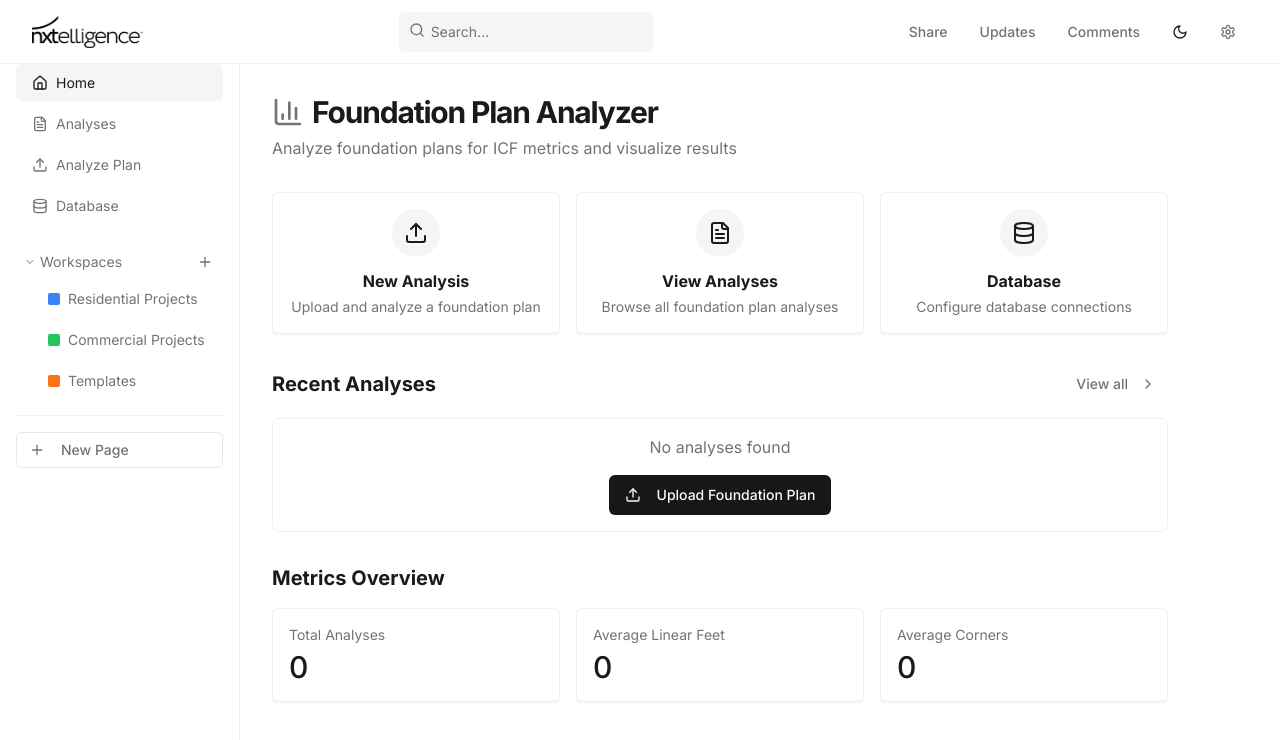
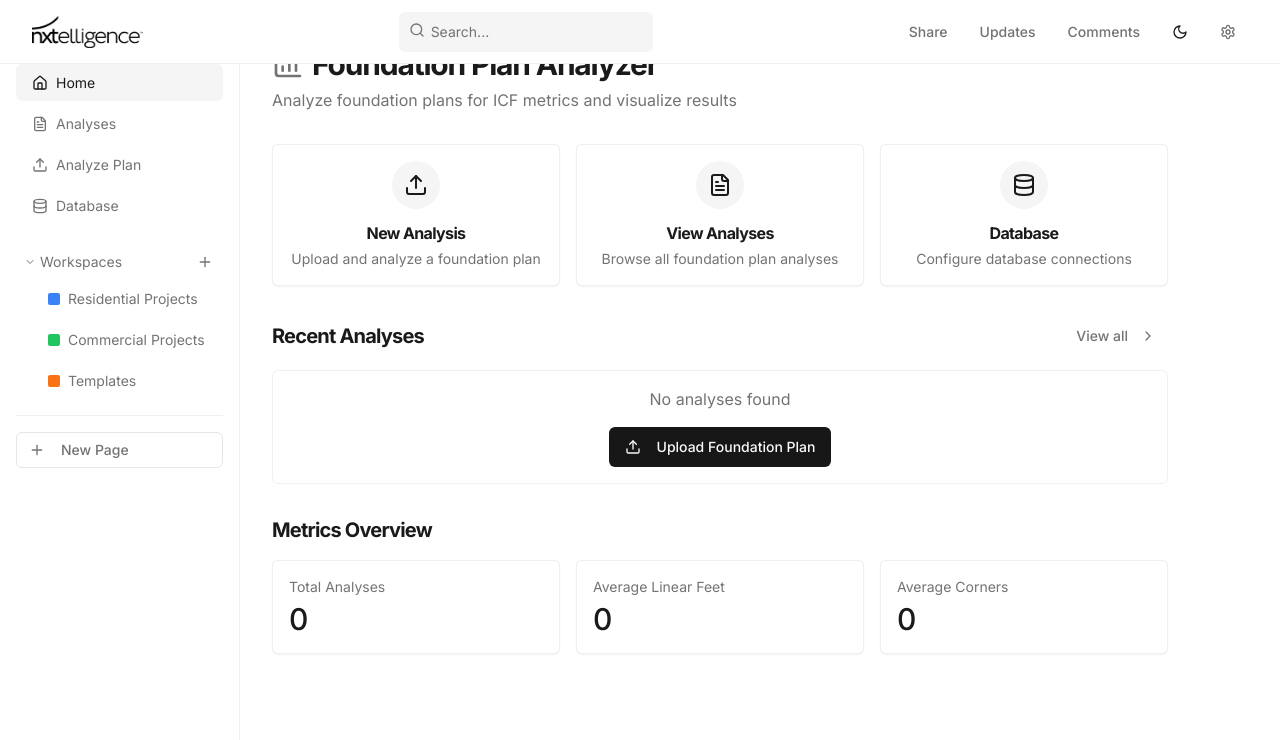
Before and after one commit to Nxtelligence-Inc/Takeoff-1, a Next.js app in the folder Frontend/: page / in a window 1280 px wide. Shown: the top 740 px of the page. Built offline with nearby package versions, Linux system fonts and the light colour scheme.

Commit message:
Update globals.css

```diff
--- a/Frontend/app/globals.css
+++ b/Frontend/app/globals.css
@@ -27,9 +27,9 @@
 }
 
 .dark {
-  --background: 0 0% 10%;
+  --background: 0 0% 13%;
   --foreground: 0 0% 98%;
-  --card: 0 0% 10%;
+  --card: 0 0% 12.2%;
   --card-foreground: 0 0% 98%;
   --popover: 0 0% 10%;
   --popover-foreground: 0 0% 98%;
@@ -64,7 +64,8 @@
   h4,
   h5,
   h6 {
-    font-weight: 605;
+    font-weight: 710;
+    letter-spacing: -0.04em;
   }
 }
 
@@ -97,7 +98,7 @@
 
 .notion-main {
   margin-left: 0;
-  padding-top: 4rem;
+  padding-top: 1rem;
   min-height: 100vh;
 }
 
@@ -164,8 +165,8 @@
 
 .notion-page-title {
   font-size: 1.875rem;
-  font-weight: 605;
-  letter-spacing: -0.025em;
+  font-weight: 710;
+  letter-spacing: -0.04em;
 }
 
 .notion-page-icon {
@@ -250,7 +251,7 @@
   padding: 0.75rem;
   background-color: hsl(var(--muted));
   color: hsl(var(--muted-foreground));
-  font-weight: 605;
+  font-weight: 710;
   font-size: 0.875rem;
 }
 
@@ -268,28 +269,33 @@
 h1 {
   font-size: 30px;
   font-style: normal;
-  font-weight: 605;
+  font-weight: 710;
   line-height: 95%;
   letter-spacing: -.04em;
 }
 
 /* Consistent header styling */
 h2 {
-  font-weight: 605;
+  font-weight: 710;
+  letter-spacing: -.04em;
 }
 
 h3 {
-  font-weight: 605;
+  font-weight: 710;
+  letter-spacing: -.04em;
 }
 
 h4 {
-  font-weight: 605;
+  font-weight: 710;
+  letter-spacing: -.04em;
 }
 
 h5 {
-  font-weight: 605;
+  font-weight: 710;
+  letter-spacing: -.04em;
 }
 
 h6 {
-  font-weight: 605;
+  font-weight: 710;
+  letter-spacing: -.04em;
 }
```
